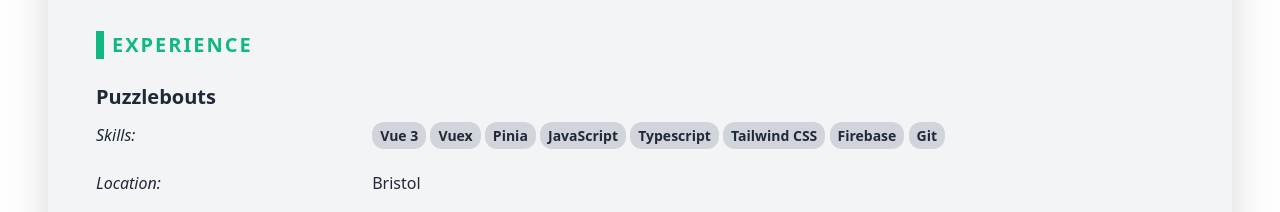
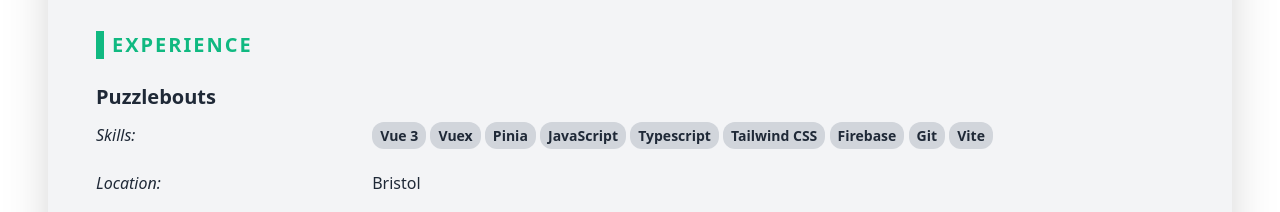
Before and after one commit to ChromaticRanger/my-cv, a website built with Vite: page index.html in a window 1280 px wide. Shown: the part 2680-2892 px from the top of the page. Built offline with nearby package versions, Linux system fonts and the light colour scheme; what @tailwindcss/typography would draw is missing.

Commit message:
Added Vite as a Skill to Puzzlebouts position

```diff
--- a/index.html
+++ b/index.html
@@ -247,6 +247,7 @@
                   <span class="rounded-xl font-bold text-sm bg-gray-300 px-2 py-1">Tailwind CSS</span>
                   <span class="rounded-xl font-bold text-sm bg-gray-300 px-2 py-1">Firebase</span>
                   <span class="rounded-xl font-bold text-sm bg-gray-300 px-2 py-1">Git</span>
+                  <span class="rounded-xl font-bold text-sm bg-gray-300 px-2 py-1">Vite</span>
                 </div>
               </section>
               <section class="mb-2">
```
